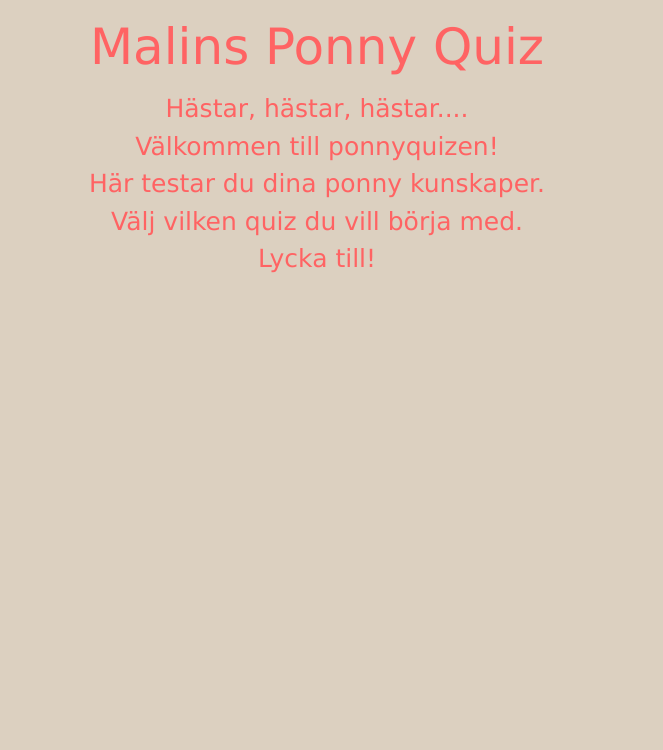
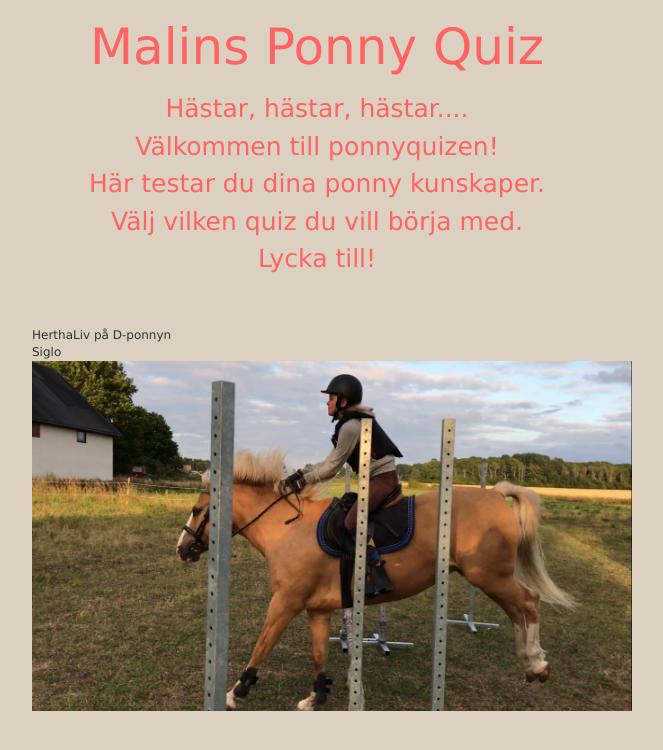
Before and after one commit to KarlbomTjejerna/quizproject, a Django app: page / in a window 1280 px wide. Shown: the top 750 px of the page, without its empty margins (323-986 px from the left). Run offline with Django 3.2, Linux system fonts and the light colour scheme; data that the repository does not hold is empty; some libraries are stand-ins or nearby versions.

Commit message:
fix bild

```diff
--- a/quiz/templates/start.html
+++ b/quiz/templates/start.html
@@ -30,6 +30,8 @@
          <p>Lycka till!</p>
 </h1></center>
 
+<BR></BR>
+
 {% for quiz in quizzes %}
     <a href="{% url 'quiz_page' quiz.quiz_number %}">
         {{ quiz.name }}
@@ -39,7 +41,12 @@
 
 
 
-
+         <div class="col-md-4">
+          <p>
+               <p>HerthaLiv på D-ponnyn Siglo
+               <img src="/static/HLSigge.png" alt="Sigge och HerthaLiv" style="width:600px;height:350px;">
+               </p></p>
+            </div
 
 
 
```
